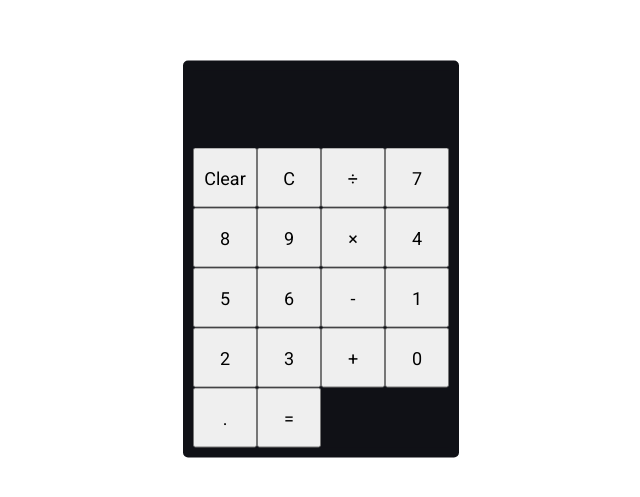
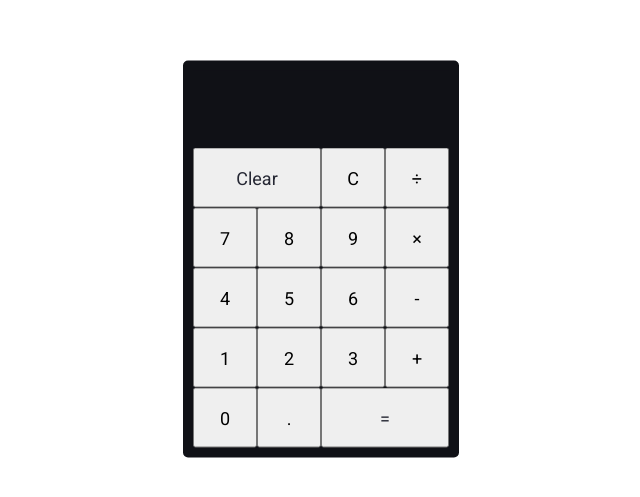
Before and after one commit to janajolovic/calculator-react, a React (Create React App) app: page / in a window 1280 px wide. Shown: the part 141-638 px from the top of the page, without its empty margins (319-959 px from the left). Built offline with nearby package versions, Linux system fonts and the light colour scheme.

Commit message:
changed css

```diff
--- a/src/App.css
+++ b/src/App.css
@@ -37,4 +37,20 @@ input[type="text"] {
   border: none;
   outline: none;
   color: white;
+  text-align: right;
+  font-weight: 500;
+  font-size: 25px;
+  letter-spacing: 1px;
 }
+
+#clear {
+  grid-column: 1/3;
+  color: #262834;
+  grid-row: 1;
+}
+
+#result {
+  grid-column: 3/5;
+  color: #262834;
+  grid-row: 5;
+}
--- a/src/App.js
+++ b/src/App.js
@@ -8,13 +8,17 @@ function App() {
     setResult(result.concat(e.target.name));
   }
 
+  const clear = () => {
+    setResult("")
+  }
+
   return (
     <div className="container">
       <form>
         <input value={result} type="text"/>
       </form>
       <div className="keypad">
-        <button id="clear" onClick={handleClick}>Clear</button>
+        <button id="clear" onClick={clear}>Clear</button>
         <button id="c" onClick={handleClick}>C</button>
         <button name="/" onClick={handleClick}>&divide;</button>
         <button name="7" onClick={handleClick}>7</button>
@@ -31,7 +35,7 @@ function App() {
         <button name="+" onClick={handleClick}>+</button>
         <button name="0" onClick={handleClick}>0</button>
         <button name="." onClick={handleClick}>.</button>
-        <button name="=" onClick={handleClick}>=</button>
+        <button name="=" onClick={handleClick} id="result">=</button>
       </div>
     </div>
   );
```
